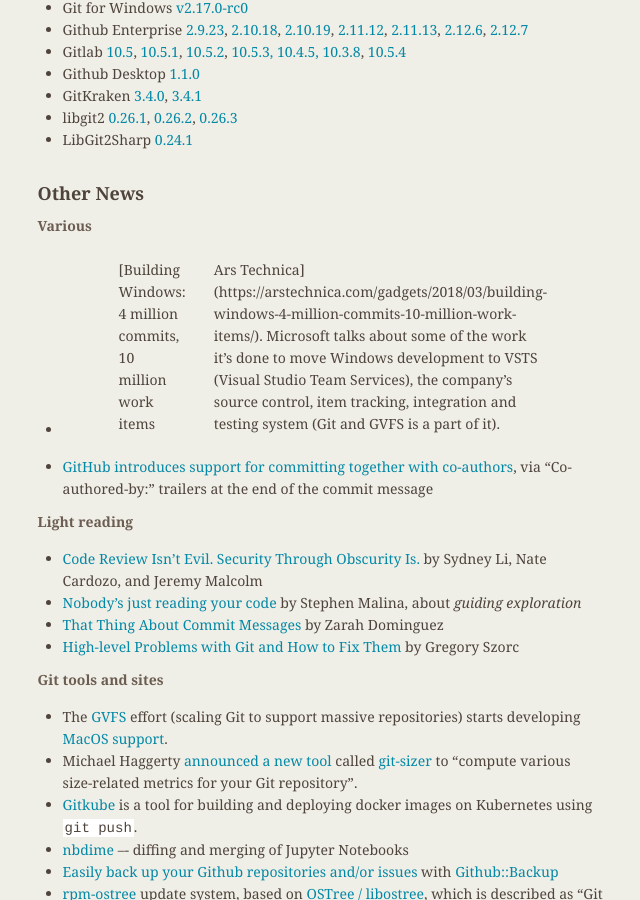
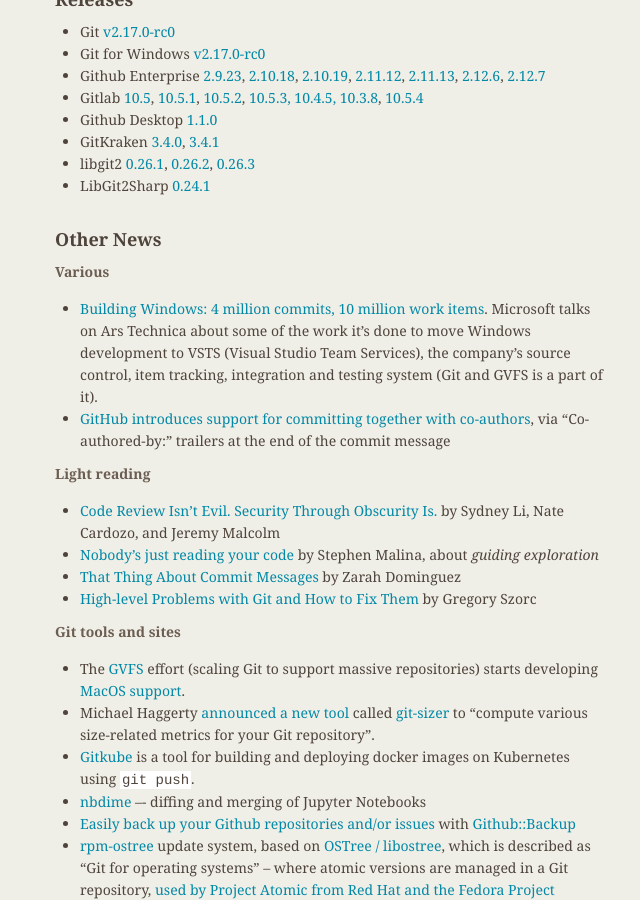
Before and after one commit to git/git.github.io, a Jekyll site: the page built from _posts/2018-03-21-edition-37.markdown, in a window 1280 px wide and 900 px high, scrolled down 2279 px. Shown: the whole window, without its empty margins (479-1119 px from the left). Built offline with Jekyll 4.4.1, drawn with Linux system fonts in a browser that asks for light colours.

Commit message:
rn-37: fix issue with | in Building Windows news

```diff
--- a/_posts/2018-03-21-edition-37.markdown
+++ b/_posts/2018-03-21-edition-37.markdown
@@ -147,7 +147,7 @@
 
 __Various__
 
-* [Building Windows: 4 million commits, 10 million work items | Ars Technica](https://arstechnica.com/gadgets/2018/03/building-windows-4-million-commits-10-million-work-items/). Microsoft talks about some of the work it’s done to move Windows development to VSTS (Visual Studio Team Services), the company's source control, item tracking, integration and testing system (Git and GVFS is a part of it).
+* [Building Windows: 4 million commits, 10 million work items](https://arstechnica.com/gadgets/2018/03/building-windows-4-million-commits-10-million-work-items/). Microsoft talks on Ars Technica about some of the work it’s done to move Windows development to VSTS (Visual Studio Team Services), the company's source control, item tracking, integration and testing system (Git and GVFS is a part of it).
 * [GitHub introduces support for committing together with co-authors](https://blog.github.com/2018-01-29-commit-together-with-co-authors/), via "Co-authored-by:" trailers at the end of the commit message
 
 
```
